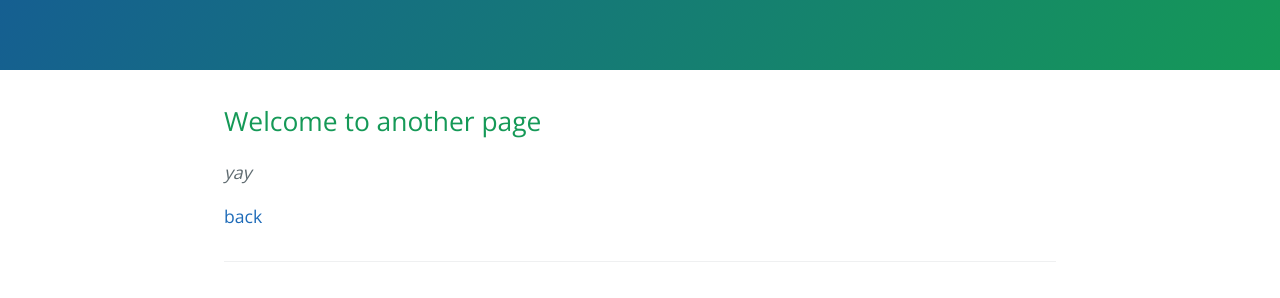
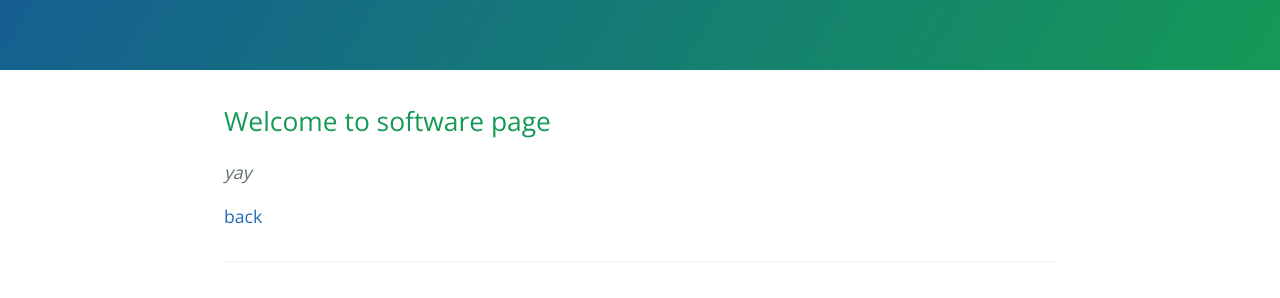
Before and after one commit to nearsr/nearsr.github.io, a Jekyll site: the page built from software.md, in a window 1280 px wide. Shown: the part 313-611 px from the top of the page. Built offline with Jekyll 4.4.1, drawn with Linux system fonts in a browser that asks for light colours.

Commit message:
Update software.md

```diff
--- a/software.md
+++ b/software.md
@@ -1,10 +1,9 @@
 ---
 layout: default
 title: Software Projects
-permalink: /software/
 ---
 
-## Welcome to another page
+## Welcome to software page
 
 _yay_
 
```
